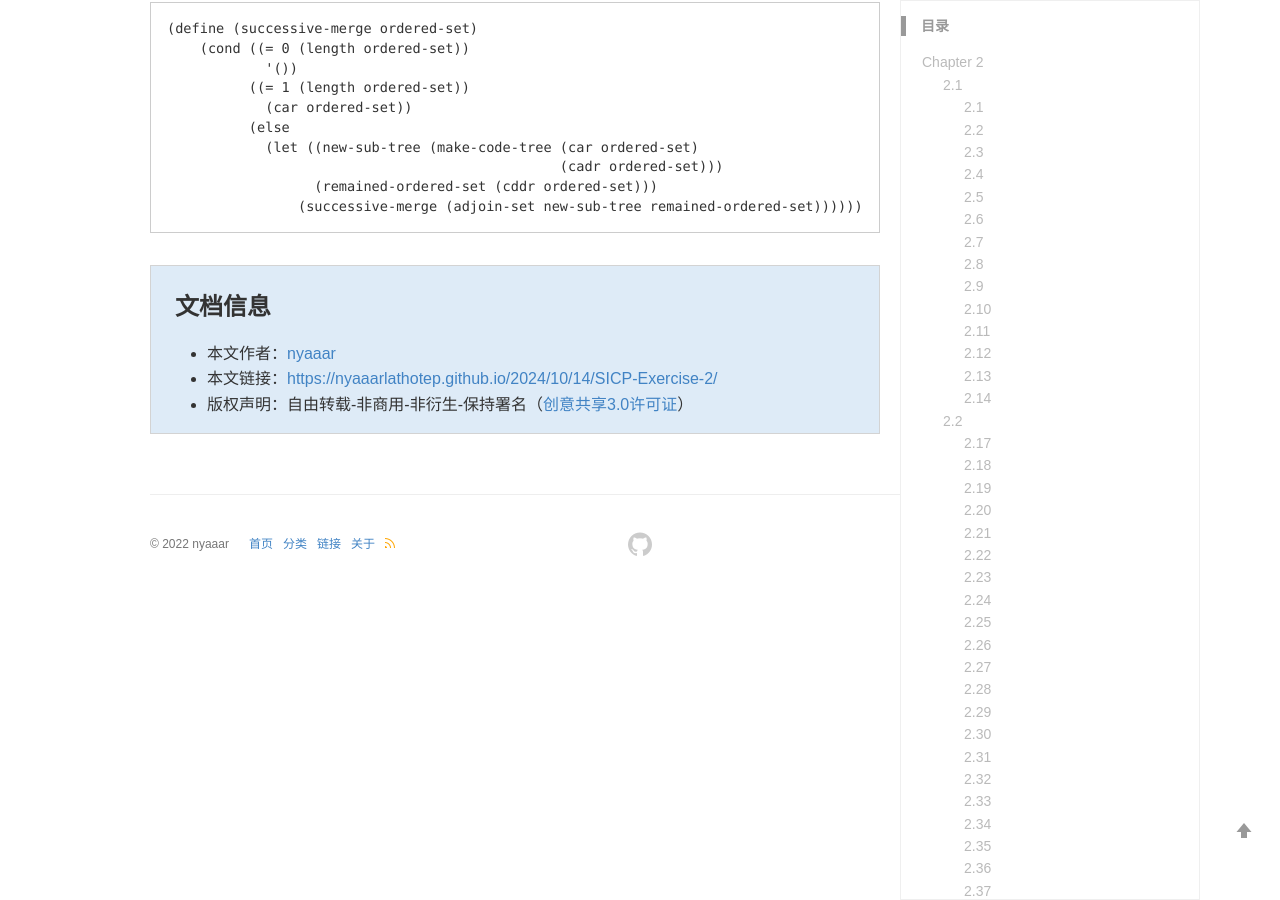
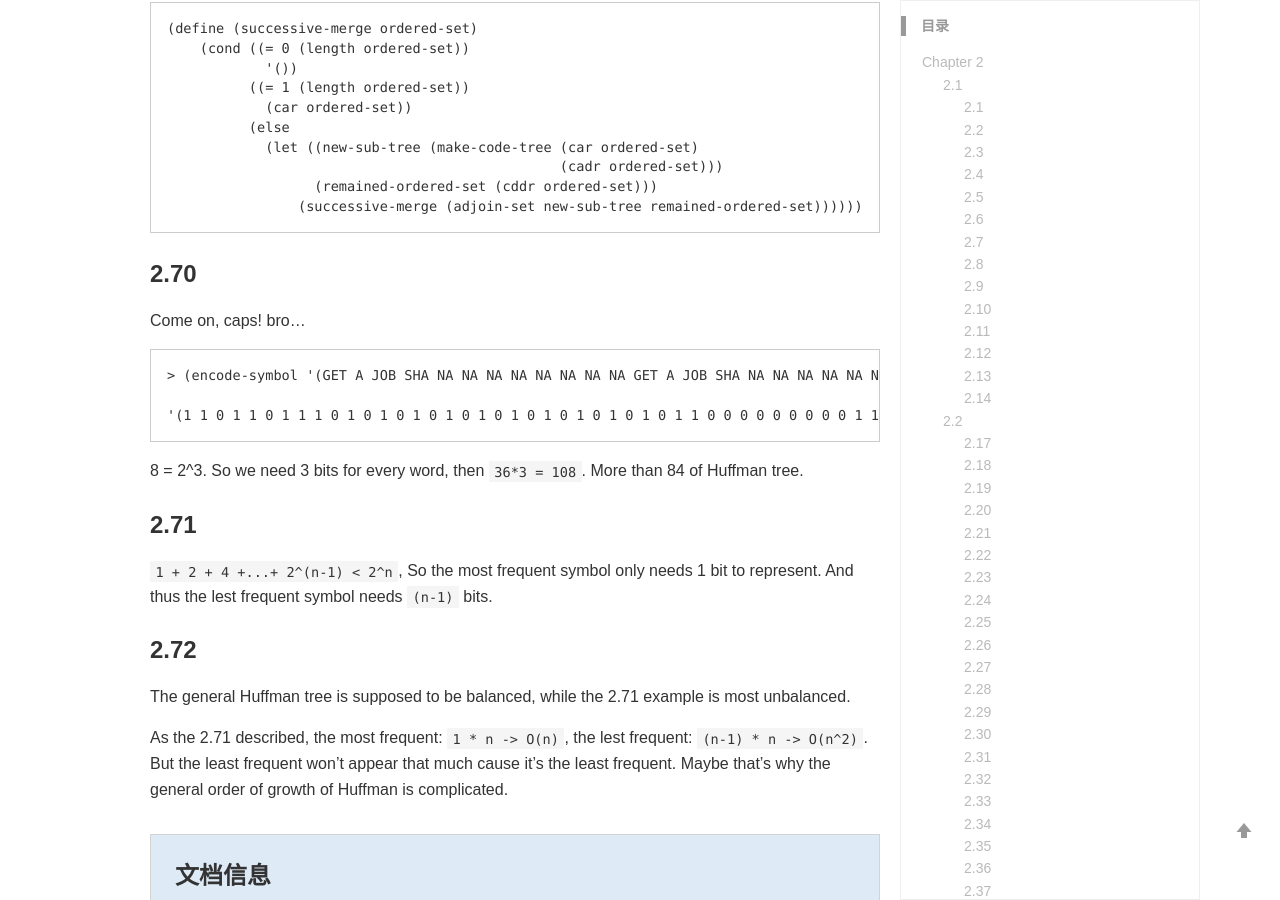
Before and after one commit to nyaaarlathotep/nyaaarlathotep.github.io, a Jekyll site: the page built from _posts/2024-10-14- SICP Exercise 2.md, in a window 1280 px wide and 900 px high, scrolled down 38439 px. Built offline with Jekyll 4.4.1, drawn with Linux system fonts in a browser that asks for light colours; comment, search, counter and statistics services are not loaded; a style sheet for code colours, icons or effects is not loaded; some of the changed text lies outside the part shown.

Commit message:
Update 2024-10-14- SICP Exercise 2.md

````diff
--- a/_posts/2024-10-14- SICP Exercise 2.md
+++ b/_posts/2024-10-14- SICP Exercise 2.md
@@ -1836,3 +1836,25 @@ The first two tree is the smallest two.
                   (remained-ordered-set (cddr ordered-set)))
                 (successive-merge (adjoin-set new-sub-tree remained-ordered-set))))))
 ```
+
+### 2.70
+
+Come on, caps! bro...
+
+```
+> (encode-symbol '(GET A JOB SHA NA NA NA NA NA NA NA NA GET A JOB SHA NA NA NA NA NA NA NA NA WAH YIP YIP YIP YIP YIP YIP YIP YIP YIP SHA BOOM) tree)
+
+'(1 1 0 1 1 0 1 1 1 0 1 0 1 0 1 0 1 0 1 0 1 0 1 0 1 0 1 0 1 0 1 1 0 0 0 0 0 0 0 0 0 1 1 1 1 1 1 1 1 0 1 1 1 1 0 0 1 1 0 0 0 0 0 0 0 0 0 1 1 1 1 1 1 1 1 0 1 1 1 1 0 0 1 1)
+```
+
+8 = 2^3. So we need 3 bits for every word, then `36*3 = 108`. More than 84 of Huffman tree.
+
+### 2.71
+
+`1 + 2 + 4 +...+ 2^(n-1) < 2^n`, So the most frequent symbol only needs 1 bit to represent. And thus the lest frequent symbol needs `(n-1)` bits.
+
+### 2.72
+
+The general Huffman tree is supposed to be balanced, while the 2.71 example is most unbalanced.
+
+As the 2.71 described,  the most frequent: `1 * n -> O(n)`,  the lest frequent: `(n-1) * n -> O(n^2)`. But the least frequent won't appear that much cause it's the least frequent. Maybe that's why the general order of growth of Huffman is complicated.
````
